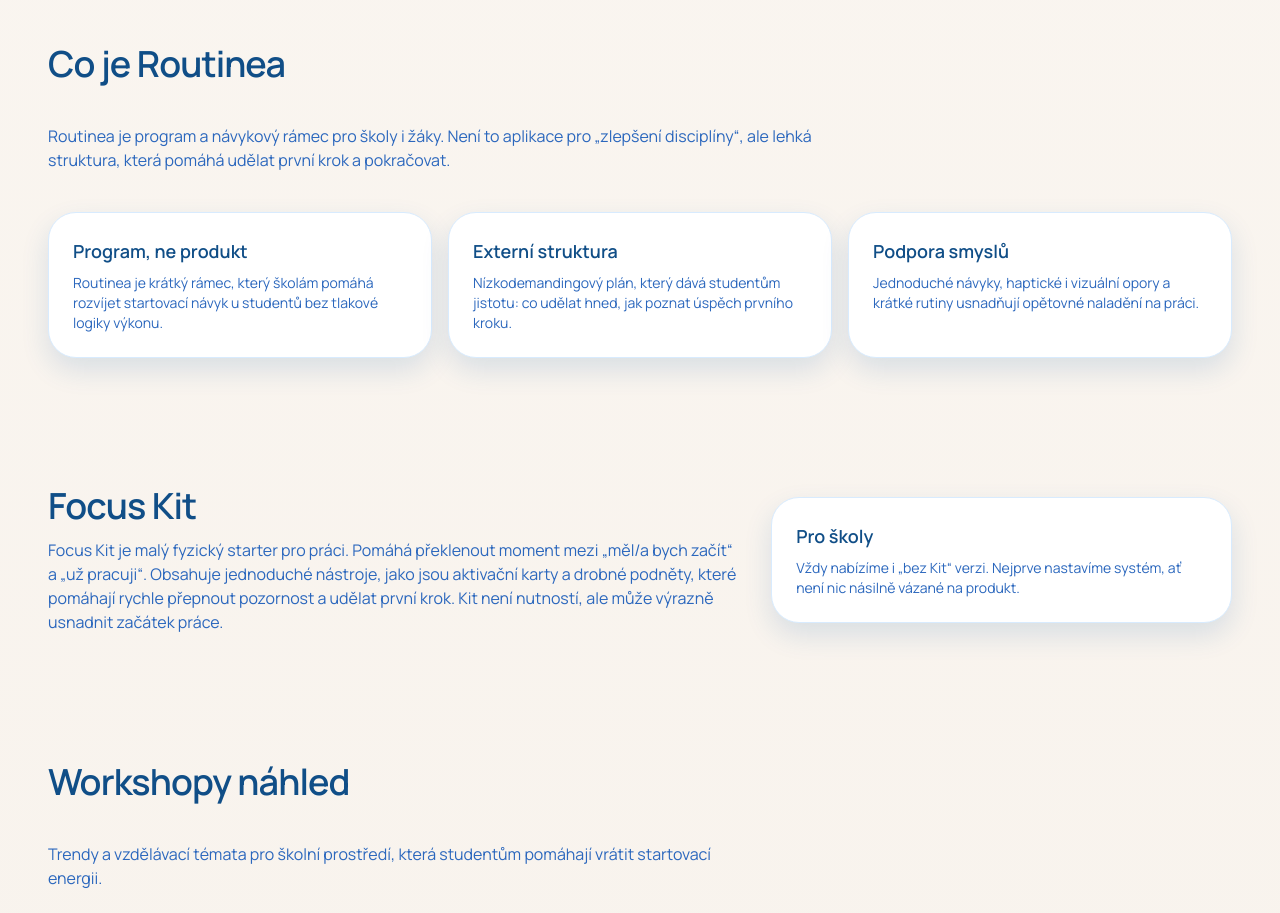
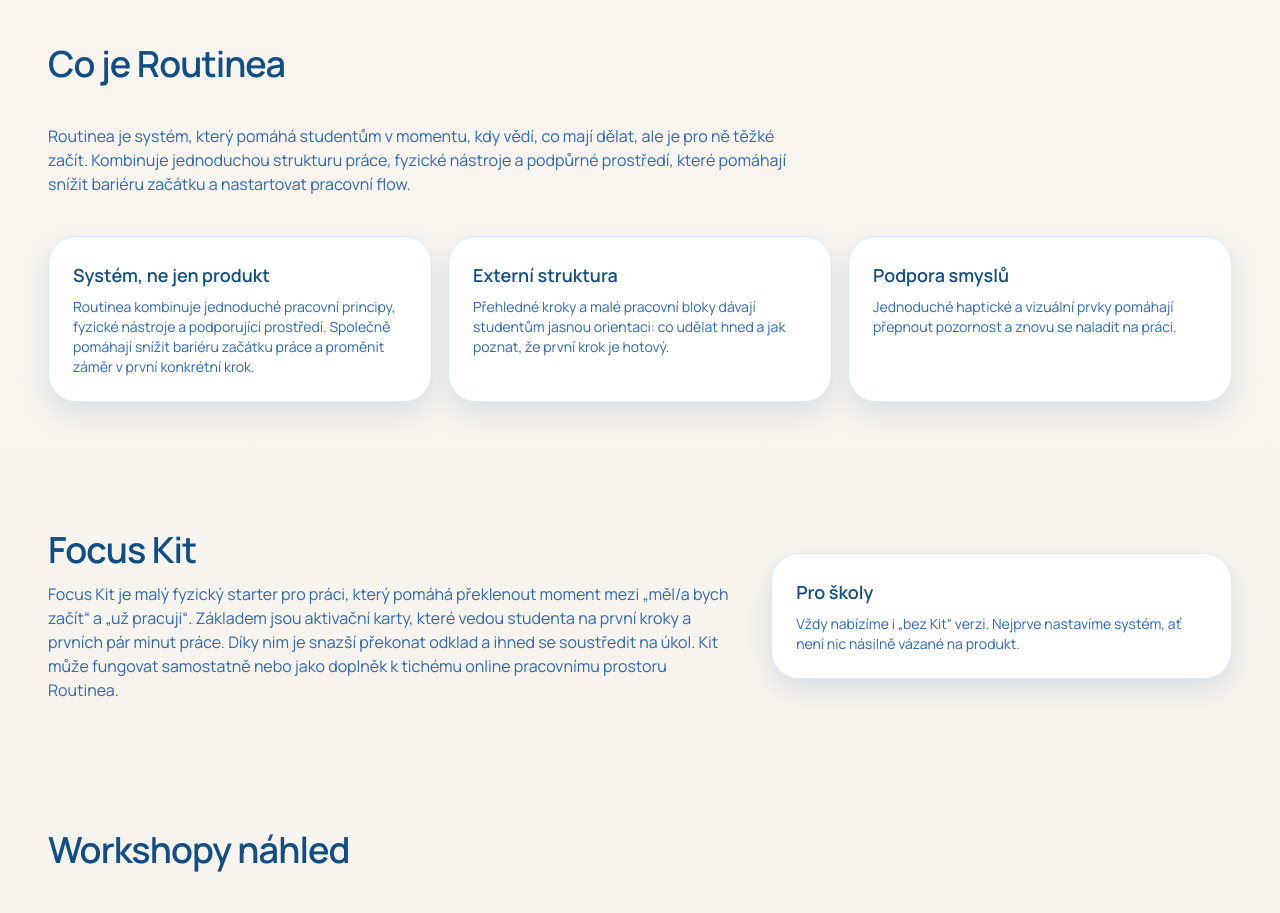
Before and after one commit to Samo878/Routinea_web, a Next.js app: page / in a window 1280 px wide. Shown: the part 1220-2133 px from the top of the page. Built offline with nearby package versions, Linux system fonts and the light colour scheme; no server answers.

Commit message:
Update landing page copy

```diff
--- a/app/page.tsx
+++ b/app/page.tsx
@@ -95,9 +95,10 @@
         <section id="what-is-routinea" className="section-shell">
         <h2 className="section-heading">Co je Routinea</h2>
         <p className="max-w-3xl text-stone-700">
-          Routinea je program a návykový rámec pro školy i žáky. Není to aplikace pro
-          „zlepšení disciplíny“, ale lehká struktura, která pomáhá udělat první krok
-          a pokračovat.
+          Routinea je systém, který pomáhá studentům v momentu, kdy vědí, co mají dělat,
+          ale je pro ně těžké začít. Kombinuje jednoduchou strukturu práce, fyzické nástroje
+          a podpůrné prostředí, které pomáhají snížit bariéru začátku a nastartovat pracovní
+          flow.
         </p>
         <div className="grid gap-4 md:grid-cols-3">
           {whatRoutineaCards.map((card) => (
@@ -116,11 +117,11 @@
           <div>
             <h2 className="section-heading">Focus Kit</h2>
             <p className="mt-3 text-stone-700">
-              Focus Kit je malý fyzický starter pro práci. Pomáhá překlenout moment mezi
-              „měl/a bych začít“ a „už pracuji“. Obsahuje jednoduché nástroje, jako jsou
-              aktivační karty a drobné podněty, které pomáhají rychle přepnout pozornost a
-              udělat první krok.
-              Kit není nutností, ale může výrazně usnadnit začátek práce.
+              Focus Kit je malý fyzický starter pro práci, který pomáhá překlenout moment
+              mezi „měl/a bych začít“ a „už pracuji“. Základem jsou aktivační karty, které
+              vedou studenta na první kroky a prvních pár minut práce. Díky nim je snazší
+              překonat odklad a ihned se soustředit na úkol. Kit může fungovat samostatně
+              nebo jako doplněk k tichému online pracovnímu prostoru Routinea.
             </p>
           </div>
           <aside className="card">
--- a/lib/content.ts
+++ b/lib/content.ts
@@ -33,19 +33,19 @@
 
 export const whatRoutineaCards = [
   {
-    title: "Program, ne produkt",
+    title: "Systém, ne jen produkt",
     description:
-      "Routinea je krátký rámec, který školám pomáhá rozvíjet startovací návyk u studentů bez tlakové logiky výkonu.",
+      "Routinea kombinuje jednoduché pracovní principy, fyzické nástroje a podporující prostředí. Společně pomáhají snížit bariéru začátku práce a proměnit záměr v první konkrétní krok.",
   },
   {
     title: "Externí struktura",
     description:
-      "Nízkodemandingový plán, který dává studentům jistotu: co udělat hned, jak poznat úspěch prvního kroku.",
+      "Přehledné kroky a malé pracovní bloky dávají studentům jasnou orientaci: co udělat hned a jak poznat, že první krok je hotový.",
   },
   {
     title: "Podpora smyslů",
     description:
-      "Jednoduché návyky, haptické i vizuální opory a krátké rutiny usnadňují opětovné naladění na práci.",
+      "Jednoduché haptické a vizuální prvky pomáhají přepnout pozornost a znovu se naladit na práci.",
   },
 ];
 
```
